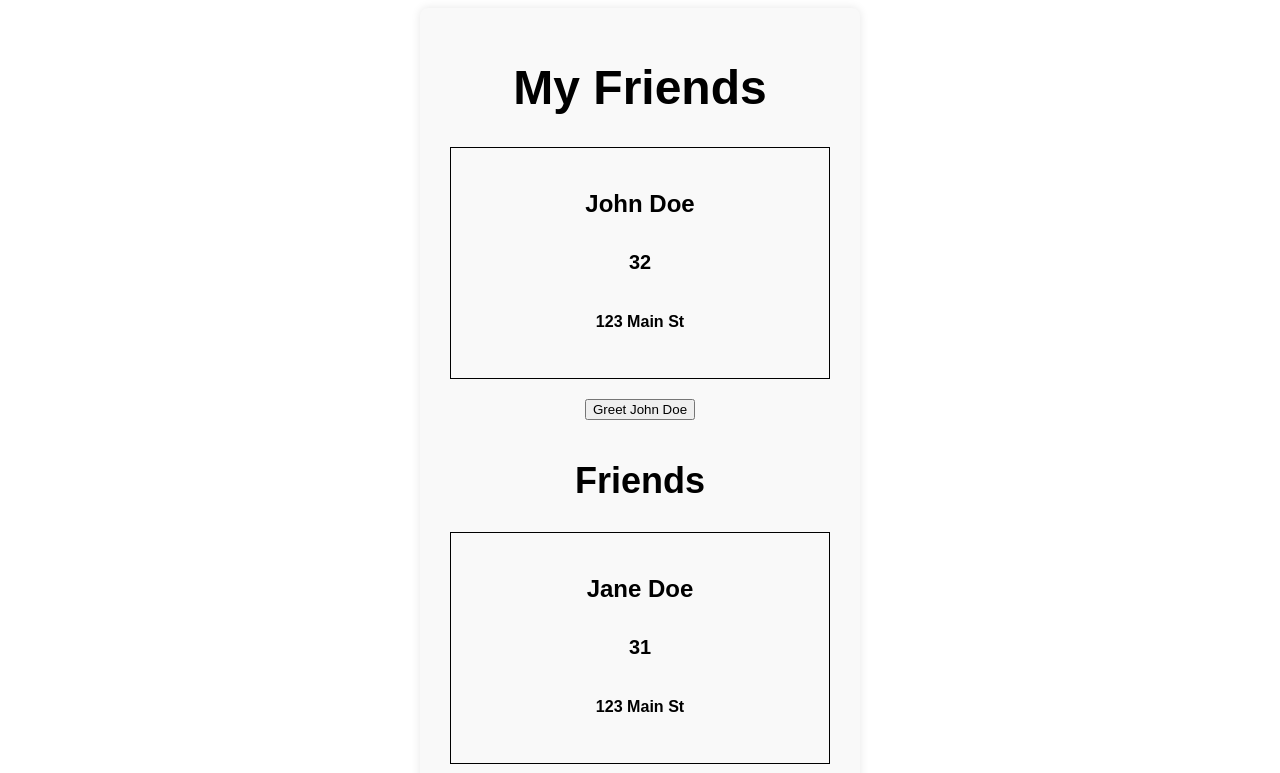
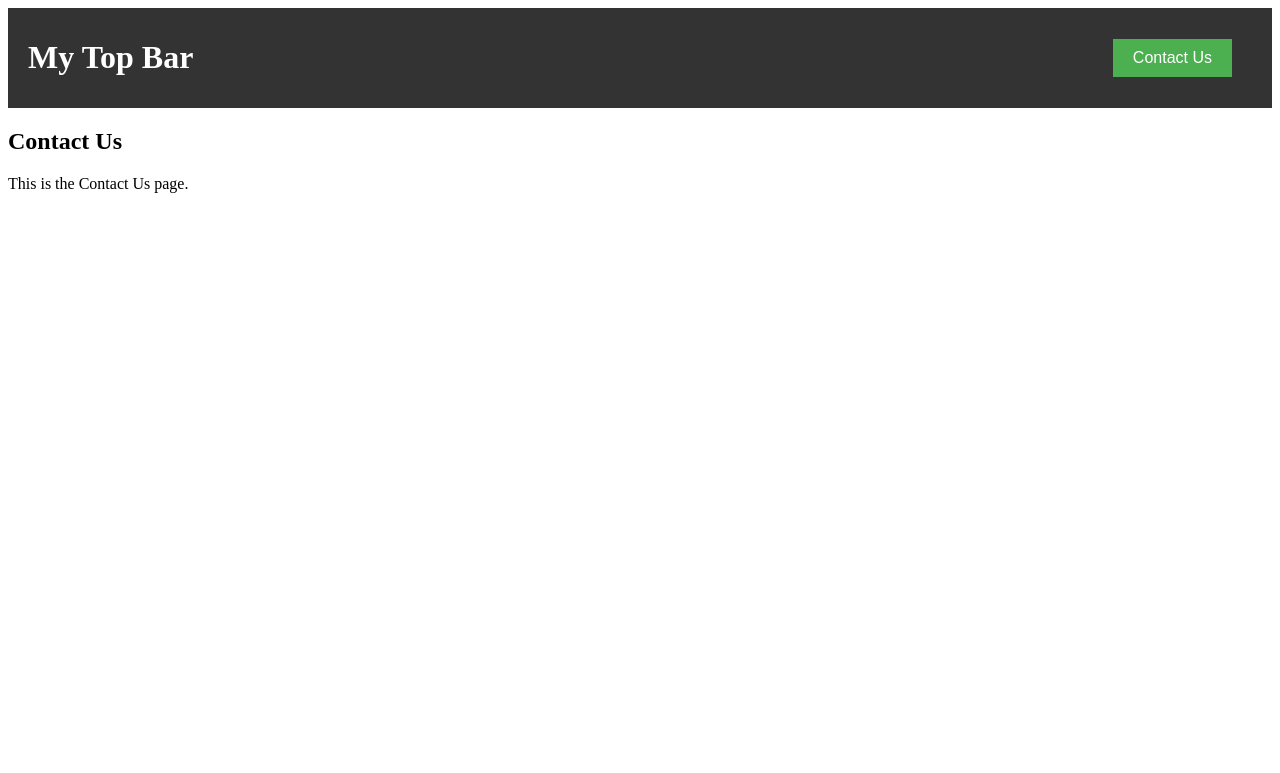
Before and after one commit to hcp-uw/Husky-Grumbl, a React (Create React App) app in the folder frontend/: page /contact-us in a window 1280 px wide. Shown: the top 773 px of the page. Built offline with nearby package versions, Linux system fonts and the light colour scheme.

Commit message:
created top nav bar and contact us button

```diff
--- a/frontend/src/App.js
+++ b/frontend/src/App.js
@@ -1,84 +1,38 @@
 import './App.css' // import css file
-import { useEffect, useState } from 'react';
+import { useEffect, useState, Component } from 'react';
+import { BrowserRouter as Router, Route, Switch } from 'react-router-dom';
 import axios from 'axios';
+import TopBar from './TopBar';
+import ContactUs from './ContactUs';
 
 function realApiCall(name) {
   return axios.get(`http://localhost:8000/greeting/${name}`)
 }
 
-function fakeApiCall() {
-  return new Promise((resolve, reject) => {
-    setTimeout(() => {
-      resolve({
-        name: "John Doe",
-        age: 32,
-        address: "123 Main St",
-        friends: [
-          { name: "Jane Doe", age: 31, address: "123 Main St" },
-          { name: "John Smith", age: 33, address: "123 Main St" },
-          { name: "Jane Smith", age: 34, address: "123 Main St" },
-        ]})
-    }
-    , 1000)
-  })
-}
+// function App () {
 
-function greetingButton(name) {
-  const handleClick = () => {
-    realApiCall(name).then((response) => {
-      alert(`You have one greeting: ${response.data.message}`)
-    })
-  }
+//   return (
+//     <div>
+//       <TopBar />
+//     </div>
+//   )
 
+// }
+
+function App() {
   return (
-    <button style={{ margin: "10px" }}
-     onClick={handleClick}>Greet {name}</button>
-  )
-}
-
-
-
-const Person = ({ name, age, address }) => {
-  return (
-    <div style={{ border: "1px solid black", margin: "10px", padding: "10px" }}>
-      <h4>{name}</h4>
-      <h5>{age}</h5>
-      <h6>{address}</h6>
-    </div>
-  )
-}
-
-function App () {
-
-  const [name, setName] = useState("")
-  const [age, setAge] = useState("")
-  const [address, setAddress] = useState("")
-  const [friends, setFriends] = useState([])
-
-  useEffect(() => {
-    fakeApiCall().then((data) => {
-      setName(data.name)
-      setAge(data.age)
-      setAddress(data.address)
-      setFriends(data.friends)
-    })
-  }
-  , [])
-
-
-  return (
-    <div className="app">
-      <header className="app-header">
-        <h1>My Friends</h1>
-        <Person name={name} age={age} address={address} />
-        {greetingButton(name)}
-        <h2>Friends</h2>
-        {friends.map((friend, i) => {
-          return <Person key={i} name={friend.name} age={friend.age} address={friend.address} />
-        })}
-      </header>
-    </div>
-  )
+    <Router>
+      <div>
+        <TopBar />
+        <Switch>
+          <Route path="/contact-us">
+            <ContactUs />
+          </Route>
+          {/* Define other routes if needed */}
+        </Switch>
+      </div>
+    </Router>
+  );
 }
 
 export default App
--- /dev/null
+++ b/frontend/src/ContactUs.js
@@ -0,0 +1,13 @@
+import React from 'react';
+
+const ContactUs = () => {
+  return (
+    <div>
+      <h2>Contact Us</h2>
+      <p>This is the Contact Us page.</p>
+      {/* Add your contact form or any other content here */}
+    </div>
+  );
+}
+
+export default ContactUs;
--- /dev/null
+++ b/frontend/src/TopBar.css
@@ -0,0 +1,29 @@
+/* TopBar.css */
+
+.top-bar {
+    background-color: #333;
+    color: #fff;
+    padding: 10px 20px;
+    display: flex;
+    justify-content: space-between;
+    align-items: center;
+  }
+
+  /* Style for the Contact Us button */
+.contact-button {
+    background-color: #4CAF50;
+    border: none;
+    color: white;
+    padding: 10px 20px;
+    text-align: center;
+    text-decoration: none;
+    display: inline-block;
+    font-size: 16px;
+    margin-right: 20px; /* Add some margin to separate it from other content */
+    cursor: pointer;
+  }
+
+  /* Hover effect for the Contact Us button */
+  .contact-button:hover {
+    background-color: #45a049;
+  }
--- /dev/null
+++ b/frontend/src/TopBar.js
@@ -0,0 +1,22 @@
+import React from 'react';
+import { Link } from 'react-router-dom';
+import './TopBar.css';
+
+const TopBar = () => {
+
+//   const handleContactClick = () => {
+//     // Logic to execute when the button is clicked
+//     console.log('Contact Us button clicked!');
+//     // You can add more logic here, like opening a contact form modal, navigating to a contact page, etc.
+//   };
+  return (
+    <div className="top-bar">
+      <h1>My Top Bar</h1>
+      <button Link to="/contact-us" className="contact-button">Contact Us</button>
+    </div>
+  );
+
+
+}
+
+export default TopBar;
```
